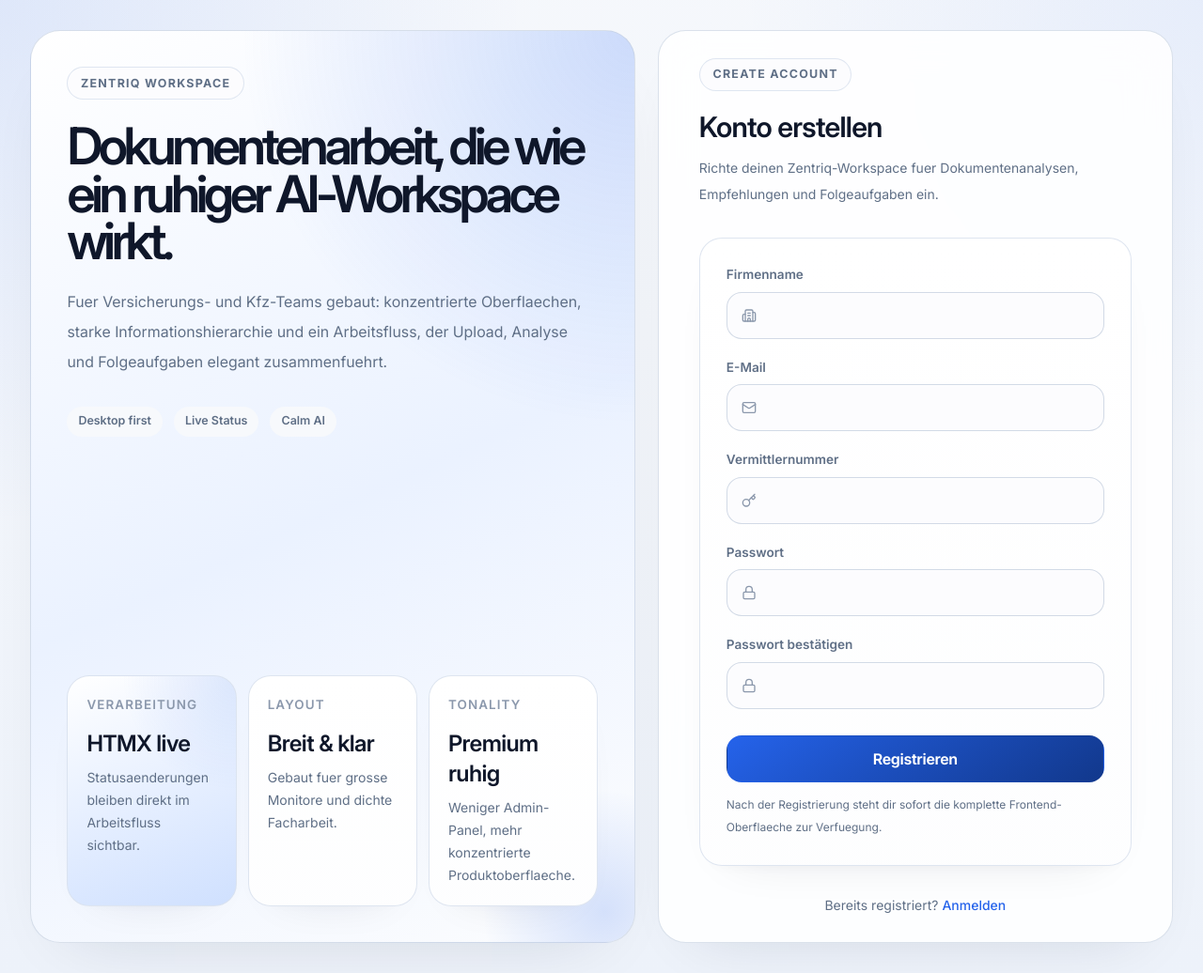
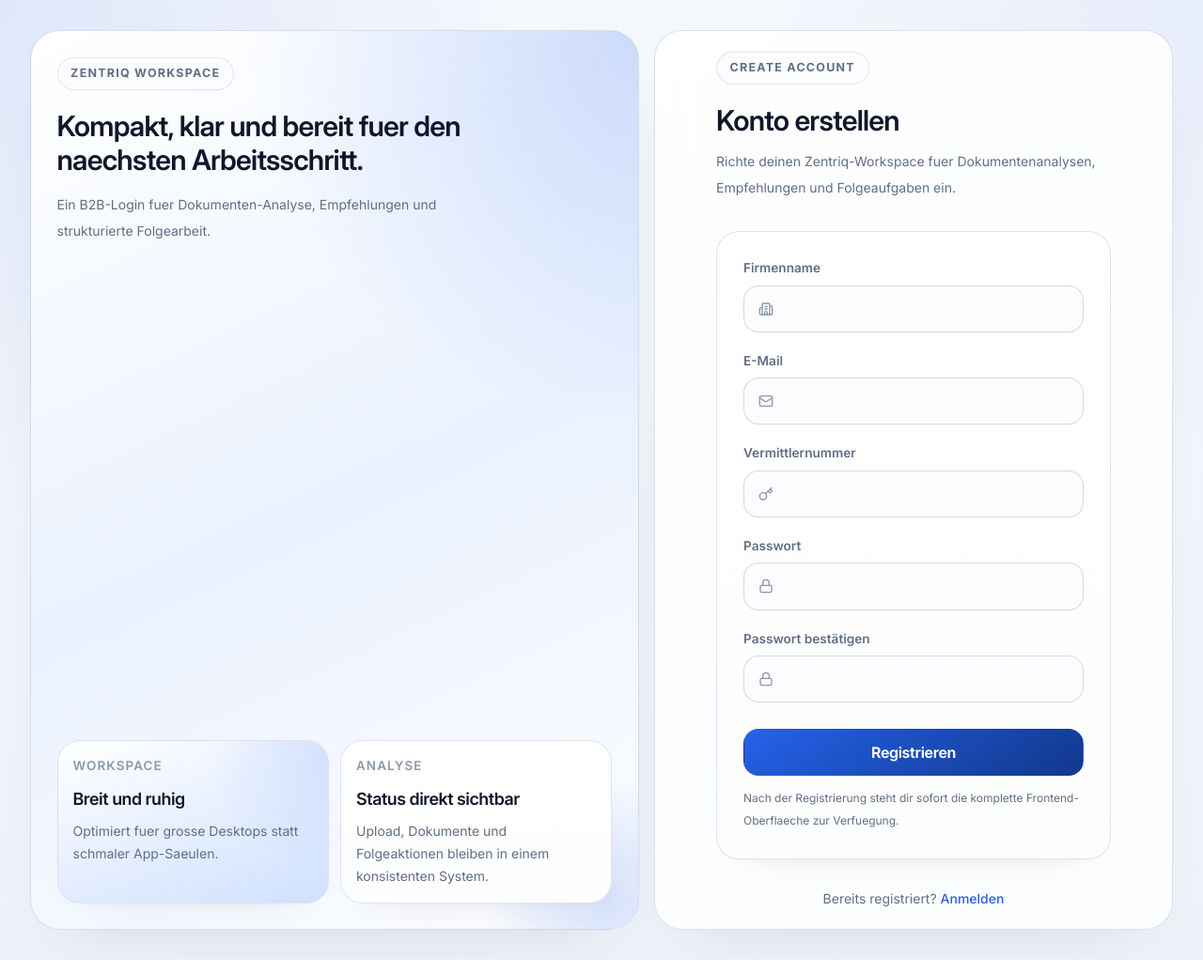
Before and after one commit to Gr4ffZombi3/zentriq-documents, a Flask app: page /auth/register in a window 1280 px wide. Shown: the whole page at 94% size. Run offline with Flask 3, Linux system fonts and the light colour scheme; some libraries are stand-ins or nearby versions.

Commit message:
Fix CSS asset delivery checks and refine premium shell

```diff
--- a/app/templates/base.html
+++ b/app/templates/base.html
@@ -12,7 +12,7 @@
 >
   <div class="app-frame">
     {% include "components/sidebar.html" %}
-    <div class="app-main transition-[padding] duration-200 lg:pl-72" :class="{ 'lg:!pl-24': railCollapsed }">
+    <div class="app-main transition-[padding] duration-200 lg:pl-64" :class="{ 'lg:!pl-20': railCollapsed }">
       <div class="app-main-inner">
         {% include "components/topbar.html" %}
         <main class="mt-5 sm:mt-6">
--- a/app/templates/base_auth.html
+++ b/app/templates/base_auth.html
@@ -11,51 +11,38 @@
   <main class="flex min-h-screen items-center justify-center p-4 sm:p-6 lg:p-8">
     <div class="auth-shell">
       <section class="auth-hero hidden lg:flex lg:flex-col lg:justify-between">
-        <div class="relative z-10">
+        <div class="relative z-10 max-w-md">
           <span class="hero-badge">Zentriq Workspace</span>
-          <h1 class="mt-6 text-[3.4rem] font-semibold leading-[0.92] tracking-[-0.08em] text-text">
-            Dokumentenarbeit, die wie ein ruhiger AI-Workspace wirkt.
+          <h1 class="mt-5 text-3xl font-semibold tracking-tight text-text">
+            Kompakt, klar und bereit fuer den naechsten Arbeitsschritt.
           </h1>
-          <p class="mt-6 max-w-xl text-base leading-8 text-text-muted">
-            Fuer Versicherungs- und Kfz-Teams gebaut: konzentrierte Oberflaechen, starke
-            Informationshierarchie und ein Arbeitsfluss, der Upload, Analyse und Folgeaufgaben
-            elegant zusammenfuehrt.
+          <p class="mt-4 text-sm leading-7 text-text-muted">
+            Ein B2B-Login fuer Dokumenten-Analyse, Empfehlungen und strukturierte Folgearbeit.
           </p>
-          <div class="chip-bar mt-8">
-            <span class="meta-chip">Desktop first</span>
-            <span class="meta-chip">Live Status</span>
-            <span class="meta-chip">Calm AI</span>
-          </div>
         </div>
 
-        <div class="relative z-10 grid gap-3 sm:grid-cols-3">
-          <div class="surface-card surface-card-strong p-5">
-            <p class="stat-label">Verarbeitung</p>
-            <p class="mt-4 text-2xl font-semibold tracking-tight text-text">HTMX live</p>
-            <p class="mt-2 text-sm leading-6 text-text-muted">Statusaenderungen bleiben direkt im Arbeitsfluss sichtbar.</p>
+        <div class="relative z-10 grid gap-3 sm:grid-cols-2">
+          <div class="surface-card surface-card-strong p-4">
+            <p class="stat-label">Workspace</p>
+            <p class="mt-3 text-lg font-semibold tracking-tight text-text">Breit und ruhig</p>
+            <p class="mt-2 text-sm leading-6 text-text-muted">Optimiert fuer grosse Desktops statt schmaler App-Saeulen.</p>
           </div>
-          <div class="surface-card p-5">
-            <p class="stat-label">Layout</p>
-            <p class="mt-4 text-2xl font-semibold tracking-tight text-text">Breit &amp; klar</p>
-            <p class="mt-2 text-sm leading-6 text-text-muted">Gebaut fuer grosse Monitore und dichte Facharbeit.</p>
-          </div>
-          <div class="surface-card p-5">
-            <p class="stat-label">Tonality</p>
-            <p class="mt-4 text-2xl font-semibold tracking-tight text-text">Premium ruhig</p>
-            <p class="mt-2 text-sm leading-6 text-text-muted">Weniger Admin-Panel, mehr konzentrierte Produktoberflaeche.</p>
+          <div class="surface-card p-4">
+            <p class="stat-label">Analyse</p>
+            <p class="mt-3 text-lg font-semibold tracking-tight text-text">Status direkt sichtbar</p>
+            <p class="mt-2 text-sm leading-6 text-text-muted">Upload, Dokumente und Folgeaktionen bleiben in einem konsistenten System.</p>
           </div>
         </div>
       </section>
 
       <section class="auth-card flex items-center justify-center">
-        <div class="w-full max-w-[460px]">
-          <div class="mb-8 lg:hidden">
+        <div class="w-full max-w-[420px]">
+          <div class="mb-6 lg:hidden">
             <span class="hero-badge">Zentriq Workspace</span>
-            <p class="mt-4 text-sm leading-7 text-text-muted">
-              Dokumentenarbeit fuer Versicherungs- und Kfz-Teams mit ruhigem, modernem
-              Workspace-Gefuehl.
+            <p class="mt-3 text-sm leading-7 text-text-muted">
+              Dokumentenarbeit fuer Versicherungs- und Kfz-Teams mit modernem, kompaktem Workspace-Gefuehl.
             </p>
-            <div class="mt-6 subtle-divider"></div>
+            <div class="mt-5 subtle-divider"></div>
           </div>
           {% block content %}{% endblock %}
         </div>
--- a/app/templates/components/_head_common.html
+++ b/app/templates/components/_head_common.html
@@ -11,7 +11,8 @@
   })();
 </script>
 <meta name="csrf-token" content="{{ csrf_token() }}">
-<link rel="stylesheet" href="{{ url_for('static', filename='css/app.css') }}">
+{% set asset_rev = '20260721-cssfix-1' %}
+<link rel="stylesheet" href="{{ url_for('static', filename='css/app.css', v=asset_rev) }}">
 <script src="https://unpkg.com/htmx.org@2.0.4"></script>
 <script defer src="https://unpkg.com/alpinejs@3.14.9/dist/cdn.min.js"></script>
-<script defer src="{{ url_for('static', filename='js/htmx-csrf.js') }}"></script>
+<script defer src="{{ url_for('static', filename='js/htmx-csrf.js', v=asset_rev) }}"></script>
```
Also changed, not shown: app/static/css/tailwind_source.css (+25 -17 lines), app/templates/components/sidebar.html (+5 -5 lines), app/templates/dashboard/index.html (+23 -22 lines), app/static/css/app.css, 2 other files.
